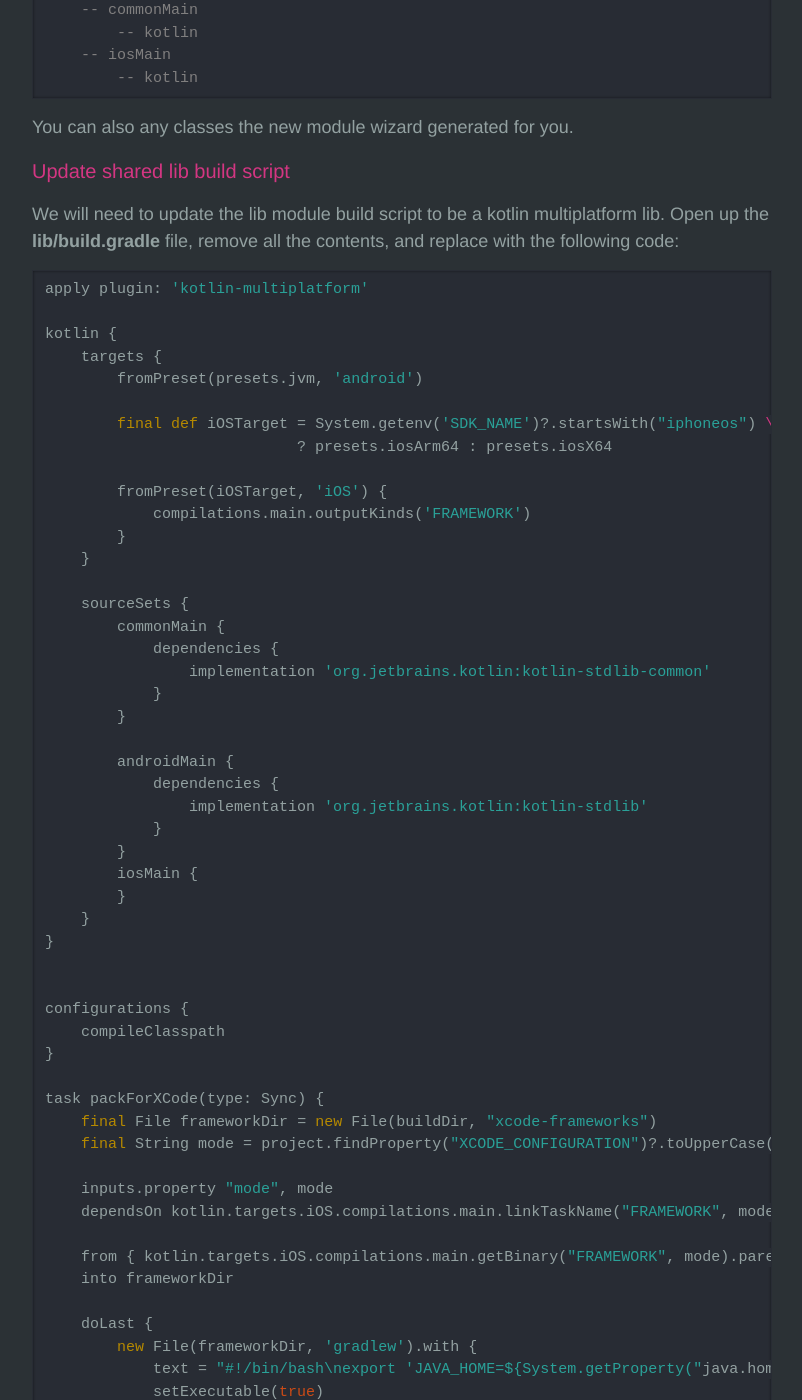
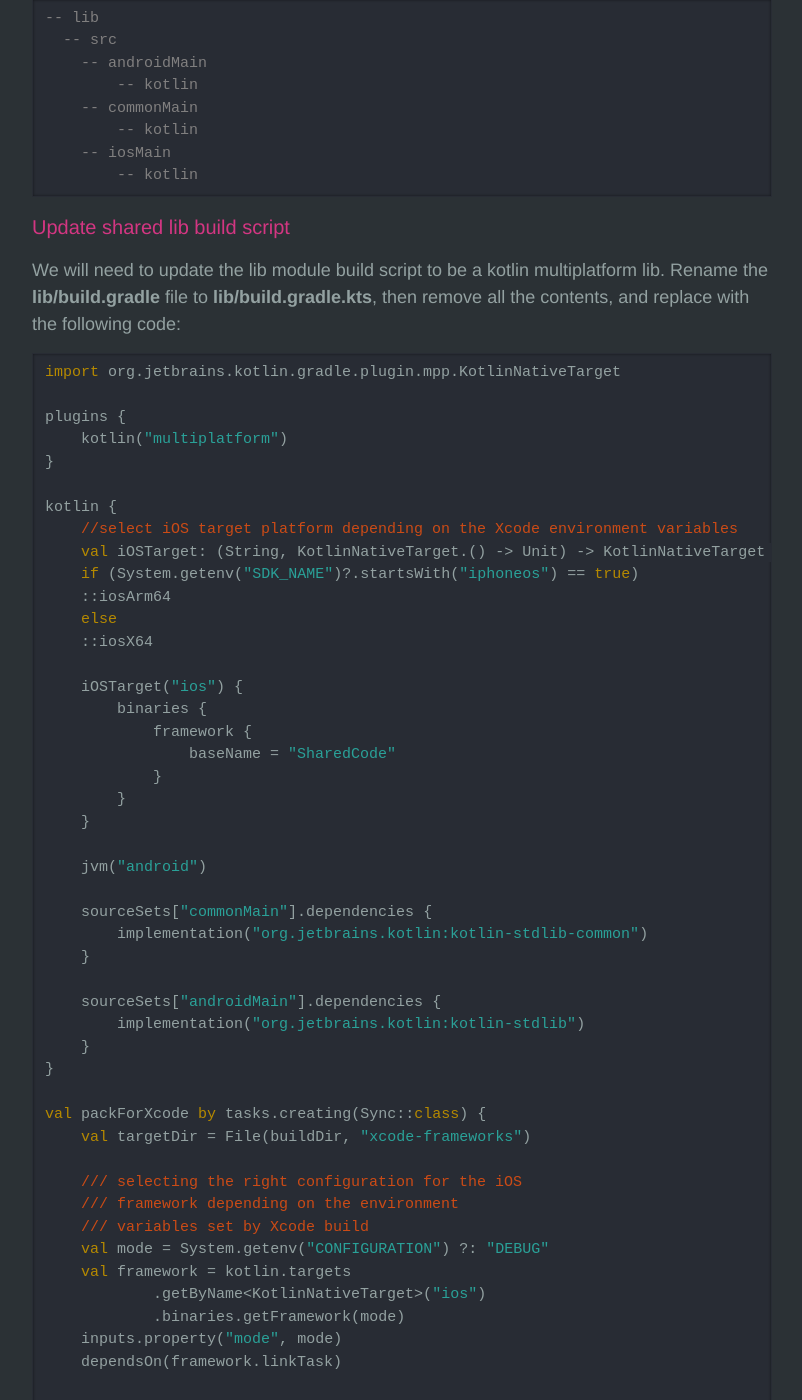
Before and after one commit to doneill/doneill.github.io, a Jekyll site: the page built from _posts/2019-05-01-multiplatform-kotlin.md, in a window 1280 px wide and 1400 px high, scrolled down 1406 px. Shown: the whole window, without its empty margins (238-1040 px from the left). Built offline with Jekyll 4.4.1, drawn with Linux system fonts in a browser that asks for light colours; some of the changed text lies outside the part shown.

Commit message:
update multiplatform post

````diff
--- a/_posts/2019-05-01-multiplatform-kotlin.md
+++ b/_posts/2019-05-01-multiplatform-kotlin.md
@@ -1,25 +1,28 @@
 ---
 layout: post
 title: "Multiplatform Kotlin"
-last_update: 2019-01-05
+last_update: 2019-06-12
 permalink: /kotlin-multiplatform/
 categories: kotlin
 ---
 
-Multiplatform projects are an experimental feature in Kotlin that allows for sharing Kotlin code between iOS and Android. Android leverages the Kotlin/JVM and iOS uses Kotlin/Native which allows iOS apps to call Kotlin from Swift.  This post will step us through getting an environment setup for Android and iOS development.  A completed template project is available on [GitHub](https://github.com/doneill/kt-mulitplatform).
+# Update
+Kotlin hands on has an excellent [starter exercise](https://play.kotlinlang.org/hands-on/Targeting%20iOS%20and%20Android%20with%20Kotlin%20Multiplatform/01_Introduction) to get started.  I updated my notes here with the most recent updates.
+
+Multiplatform projects is a feature in Kotlin that allows for sharing Kotlin code between iOS and Android. Android leverages the Kotlin/JVM and iOS uses Kotlin/Native which allows iOS apps to call Kotlin from Swift.  This post will step us through getting an environment setup for Android and iOS development.  A completed template project is available on [GitHub](https://github.com/doneill/kt-mulitplatform).
 
 ## Local Environment
 - [Android Studio](https://developer.android.com/studio)
-- Kotlin plugin 1.3.21 or higher should be installed in the IDE.
+- Kotlin plugin 1.3.50 or higher should be installed in the IDE.
 - [Xcode](https://developer.apple.com/xcode/)
 
 ## Create an Android Project
 Create an empty activity project within Android Studio with **File > New > New Project** from the toolbar.  Ensure that **Kotlin** is the selected language or ensure Kotlin support is checked (depending on version of Android Studio).
 
-Kotlin native requires a recent version of Gradle, ensure that the **gradle/wrapper/gradle-wrapper.properties** file is grabbing 4.7 or higher with the following **distributionUrl**:
+Kotlin native requires a recent version of Gradle, ensure that the **gradle/wrapper/gradle-wrapper.properties** file is grabbing 5.5.1 or higher with the following **distributionUrl**:
 
 ```
-distributionUrl=https\://services.gradle.org/distributions/gradle-4.7-all.zip
+distributionUrl=https\://services.gradle.org/distributions/gradle-5.5.1-all.zip
 ```
 
 You should be able to compile and run your new Android app.
@@ -47,67 +50,71 @@ With a corresponding **kotlin** folder underneath, resembling the structure belo
         -- kotlin
 ```
 
-You can also any classes the new module wizard generated for you.
+### Update shared lib build script
+We will need to update the lib module build script to be a kotlin multiplatform lib.  Rename the **lib/build.gradle** file to **lib/build.gradle.kts**, then remove all the contents, and replace with the following code:
 
-### Update shared lib build script
-We will need to update the lib module build script to be a kotlin multiplatform lib.  Open up the **lib/build.gradle** file, remove all the contents, and replace with the following code:
+```kotlin
+import org.jetbrains.kotlin.gradle.plugin.mpp.KotlinNativeTarget
 
-```groovy
-apply plugin: 'kotlin-multiplatform'
+plugins {
+    kotlin("multiplatform")
+}
 
 kotlin {
-    targets {
-        fromPreset(presets.jvm, 'android')
+    //select iOS target platform depending on the Xcode environment variables
+    val iOSTarget: (String, KotlinNativeTarget.() -> Unit) -> KotlinNativeTarget =
+    if (System.getenv("SDK_NAME")?.startsWith("iphoneos") == true)
+    ::iosArm64
+    else
+    ::iosX64
 
-        final def iOSTarget = System.getenv('SDK_NAME')?.startsWith("iphoneos") \
-                            ? presets.iosArm64 : presets.iosX64
-
-        fromPreset(iOSTarget, 'iOS') {
-            compilations.main.outputKinds('FRAMEWORK')
+    iOSTarget("ios") {
+        binaries {
+            framework {
+                baseName = "SharedCode"
+            }
         }
     }
 
-    sourceSets {
-        commonMain {
-            dependencies {
-                implementation 'org.jetbrains.kotlin:kotlin-stdlib-common'
-            }
-        }
+    jvm("android")
 
-        androidMain {
-            dependencies {
-                implementation 'org.jetbrains.kotlin:kotlin-stdlib'
-            }
-        }
-        iosMain {
-        }
+    sourceSets["commonMain"].dependencies {
+        implementation("org.jetbrains.kotlin:kotlin-stdlib-common")
+    }
+
+    sourceSets["androidMain"].dependencies {
+        implementation("org.jetbrains.kotlin:kotlin-stdlib")
     }
 }
 
+val packForXcode by tasks.creating(Sync::class) {
+    val targetDir = File(buildDir, "xcode-frameworks")
 
-configurations {
-    compileClasspath
-}
+    /// selecting the right configuration for the iOS
+    /// framework depending on the environment
+    /// variables set by Xcode build
+    val mode = System.getenv("CONFIGURATION") ?: "DEBUG"
+    val framework = kotlin.targets
+            .getByName<KotlinNativeTarget>("ios")
+            .binaries.getFramework(mode)
+    inputs.property("mode", mode)
+    dependsOn(framework.linkTask)
 
-task packForXCode(type: Sync) {
-    final File frameworkDir = new File(buildDir, "xcode-frameworks")
-    final String mode = project.findProperty("XCODE_CONFIGURATION")?.toUpperCase() ?: 'DEBUG'
+    from({ framework.outputDirectory })
+    into(targetDir)
 
-    inputs.property "mode", mode
-    dependsOn kotlin.targets.iOS.compilations.main.linkTaskName("FRAMEWORK", mode)
-
-    from { kotlin.targets.iOS.compilations.main.getBinary("FRAMEWORK", mode).parentFile }
-    into frameworkDir
-
+    /// generate a helpful ./gradlew wrapper with embedded Java path
     doLast {
-        new File(frameworkDir, 'gradlew').with {
-            text = "#!/bin/bash\nexport 'JAVA_HOME=${System.getProperty("java.home")}'\ncd '${rootProject.rootDir}'\n./gradlew \$@\n"
-            setExecutable(true)
-        }
+        val gradlew = File(targetDir, "gradlew")
+        gradlew.writeText("#!/bin/bash\n"
+                + "export 'JAVA_HOME=${System.getProperty("java.home")}'\n"
+                + "cd '${rootProject.rootDir}'\n"
+                + "./gradlew \$@\n")
+        gradlew.setExecutable(true)
     }
 }
 
-tasks.build.dependsOn packForXCode
+tasks.getByName("build").dependsOn(packForXcode)
 ```
 
 The update build script uses `kotlin-multiplatform` plugin and defines several targets.  It also defines a `packForXcode` task which configures a framework lib to link in our iOS app we will create in a later step.
@@ -194,16 +201,16 @@ Fire up Xcode and create a new **Single View App** with **File > New > Project**
 We need to build the framework initially before we can link it to our ios project using the `build` task from our common lib module.  Open a terminal and cd into the **lib** module folder and run the following:
 
 ```
-$ ./gradlew clean build --info
+$ ./gradlew clean packForXcode --info
 ```
 
-This will run the `packForXCode` task we defined and configure the framework inside of the **lib/build/xcode-frameworks** folder.  Open finder and drag the **main.framework** folder to the root of the **ios-app** project in xcode.  This should open the linked frameworks dialog, ensure that **Copy items if needed** and **Create groups** radio buttons are selected and click **Finish**.
+This will run the `packForXCode` task we defined and configure the framework inside of the **lib/build/xcode-frameworks** folder.
 
 ### Add embedded libs
-Select the **ios-app** project inside xcode file view to open the project properties.  Under the **General** tab scroll down to **Embedded Binaries** and click on the `+` button to add the framework.  Select the **main.framework** and click **Add**.
+Select the **ios-app** project inside xcode file view to open the project properties.  Under the **General** tab scroll down to **Frameworks, Libraries, and Embedded Content** and click on the `+` button to add the framework.  Select the **SharedContent.framework** and click **Add**.
 
 ### Update build settings
-With the project properties open, select the **Build Settings** tab and search for **Enable Bitcode**, choose **No** from the drop down. Additionally search for **Framework Search Path** and update the path to `$(SRCROOT)/../lib/build/xcode-frameworks $(PROJECT_DIR)`
+With the project properties open, select the **Build Settings** tab and search for **EFramework Search Paths** and update the path to `$(SRCROOT)/../lib/build/xcode-frameworks`
 
 ### Create new run script
 To keep the framework updated with new builds, select the **Build Rules** tab and add a new run script phase.  Add the following to the shell script:
@@ -226,15 +233,28 @@ import main
 Now append the following to the `viewDidLoad()` method:
 
 ```swift
-let label = UILabel(frame: CGRect(x: 0, y: 0, width: 230, height: 21))
+let date = DateHelperKt.getDate()
+
+let label = UILabel(frame: CGRect(x: 0, y: 0, width: 230, height: 42))
 label.center = CGPoint(x: 160, y: 285)
 label.textAlignment = .center
 label.font = label.font.withSize(16)
-
+label.textColor = UIColor.black
 label.numberOfLines = 0
 label.lineBreakMode = .byWordWrapping
-label.text = DateHelperKt.getDate()
+label.text = date
 view.addSubview(label)
 ```
 
 Take note of the `DateHelperKt.getDate` method call to Kotlin.  At this point you should be able to run the iOS app and see the current date.
+
+## References
+This is a basic example of setting up code sharing with Kotlin between iOS and Android, below are some references to documentation and libraries:
+
+- [Kotlin/Native interoperability with Swift/Objective-C](https://kotlinlang.org/docs/reference/native/objc_interop.html)
+- [Multiplatform Programming](https://kotlinlang.org/docs/reference/multiplatform.html)
+- [kotlinx.coroutines](https://github.com/Kotlin/kotlinx.coroutines/blob/master/README.md)
+- [kotlinx-io](https://github.com/Kotlin/kotlinx-io)
+- [kotlinx.serialization](https://github.com/Kotlin/kotlinx.serialization)
+- [Ktor](https://ktor.io/)
+- [Ktor HTTP client](https://ktor.io/clients/index.html)
````
